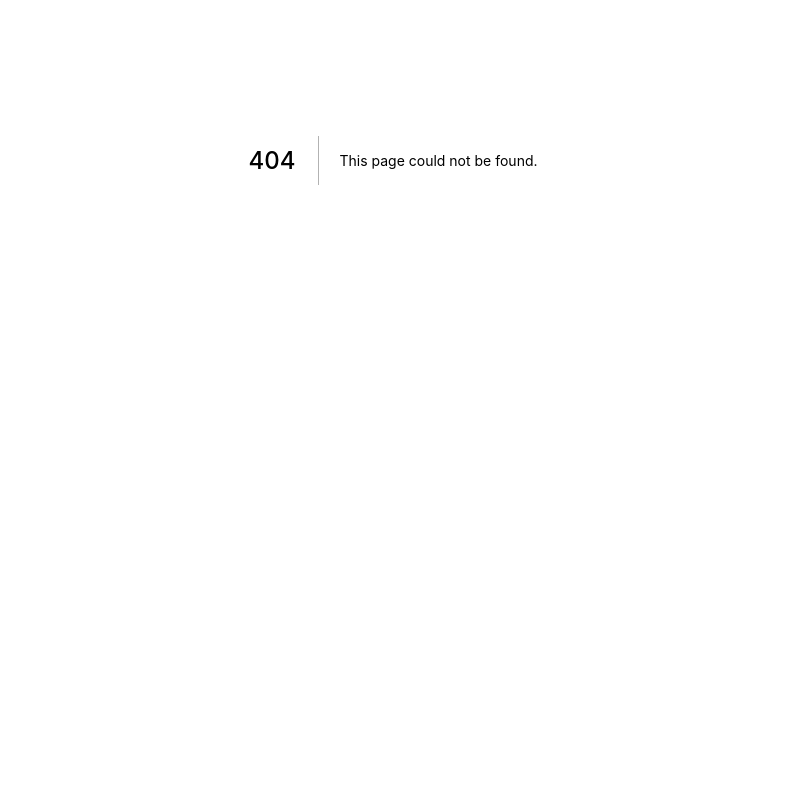
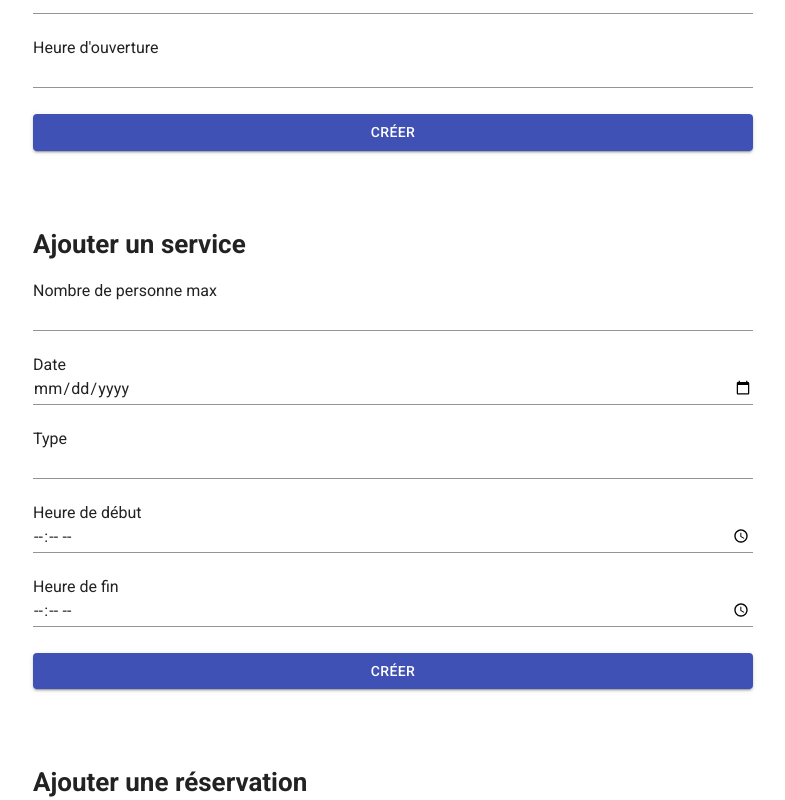
Before and after one commit to bpaquier/restorez_front, a Next.js app: page /form in a window 1280 px wide. Before the commit this address had no page. Shown: the part 240-1040 px from the top of the page, without its empty margins (247-1032 px from the left). Before the commit the page ends 800 px from the top, so only its background shows below. Built offline with nearby package versions, Linux system fonts and the light colour scheme.

Commit message:
add form component

```diff
--- /dev/null
+++ b/Components/Form/index.js
@@ -0,0 +1,60 @@
+import { Button, TextField, Box } from "@material-ui/core/";
+import classnames from "classnames/bind";
+import css from "./styles.module.scss";
+import { useState } from "react";
+
+export default function FormLogin({ title, handleSubmit, inputs, submitText }) {
+  const [values, setValues] = useState({ title });
+
+  const handleChange = (event) => {
+    const { value, name } = event.target;
+    setValues((previousState) => {
+      previousState[name] = value;
+
+      return { ...previousState };
+    });
+  };
+
+  return (
+    <>
+      <div className={css.formContainer}>
+        <form
+          className={css.form}
+          onSubmit={(e) => {
+            e.preventDefault();
+            handleSubmit(values);
+          }}
+        >
+          <h2 className={css.titleForm}>{title}</h2>
+          {inputs.map(({ label, name, required, type }) => {
+            return (
+              <div className={css.formGroup}>
+                <label className={css.formLabel} htmlFor={name}>
+                  {label}
+                </label>
+                <TextField
+                  required={required !== undefined ? required : false}
+                  name={name}
+                  key={name}
+                  id={name}
+                  type={type}
+                  value={values[name]}
+                  onChange={handleChange}
+                />
+              </div>
+            );
+          })}
+
+          <Button
+            fullWidth={false}
+            type="submit"
+            variant="contained"
+            color="primary"
+          >
+            {submitText}
+          </Button>
+        </form>
+      </div>
+    </>
+  );
+}
--- /dev/null
+++ b/Components/Form/styles.module.scss
@@ -0,0 +1,33 @@
+.form {
+  display: flex;
+  flex-direction: column;
+  width: 80%;
+  margin: auto;
+  gap: 26px;
+}
+
+.titleForm {
+  text-align: left;
+  font-size: 26px;
+  font-weight: bold;
+  font-family: "Roboto";
+}
+
+.formContainer {
+  display: flex;
+  justify-content: center;
+  align-content: center;
+  flex-direction: column;
+  width: 80vw;
+  max-width: 900px;
+  margin: auto;
+}
+
+.formLabel {
+  font-family: "Roboto";
+}
+
+.formGroup {
+  display: flex;
+  flex-direction: column;
+}
--- /dev/null
+++ b/pages/form/index.js
@@ -0,0 +1,101 @@
+import Form from "../../Components/Form";
+import CustomHead from "../../Components/Head";
+import css from "../styles.module.scss";
+
+export default function FormPage() {
+  return (
+    <>
+      <CustomHead />
+      <main className={css.pageContainer}>
+        <Form
+          submitText={"Créer"}
+          title="Ajouter un restaurant"
+          handleSubmit={() => {}}
+          inputs={[
+            {
+              label: "Nom",
+              name: "name",
+              type: "text",
+            },
+            {
+              label: "Adress",
+              name: "adress",
+              type: "text",
+            },
+            {
+              label: "Heure d'ouverture",
+              name: "opening_time",
+              type: "text",
+            },
+          ]}
+        />
+
+        <Form
+          submitText={"Créer"}
+          title="Ajouter un service"
+          handleSubmit={() => {}}
+          inputs={[
+            {
+              label: "Nombre de personne max",
+              name: "capacity",
+              type: "number",
+            },
+            {
+              label: "Date",
+              name: "date",
+              type: "date",
+            },
+            {
+              label: "Type",
+              name: "type",
+              type: "text",
+            },
+            {
+              label: "Heure de début",
+              name: "start_hour",
+              type: "time",
+            },
+            {
+              label: "Heure de fin",
+              name: "end_hour",
+              type: "time",
+            },
+          ]}
+        />
+
+        <Form
+          submitText={"Créer"}
+          title="Ajouter une réservation"
+          handleSubmit={() => {}}
+          inputs={[
+            {
+              label: "Nombre de personne",
+              name: "amount",
+              type: "number",
+            },
+            {
+              label: "Email de réservation",
+              name: "customer_email",
+              type: "email",
+            },
+            {
+              label: "Téléphone de réservation",
+              name: "customer_phone",
+              type: "tel",
+            },
+            {
+              label: "Nom",
+              name: "customer_name",
+              type: "text",
+            },
+            {
+              label: "Heure de réservation",
+              name: "hour",
+              type: "time",
+            },
+          ]}
+        />
+      </main>
+    </>
+  );
+}
--- a/pages/styles.module.scss
+++ b/pages/styles.module.scss
@@ -6,4 +6,7 @@
 
 .pageContainer {
   padding: 80px 20px;
+  display: flex;
+  flex-direction: column;
+  gap: 80px;
 }
```
Also changed, not shown: Components/FormLogin/index.js (+1 -7 lines).
